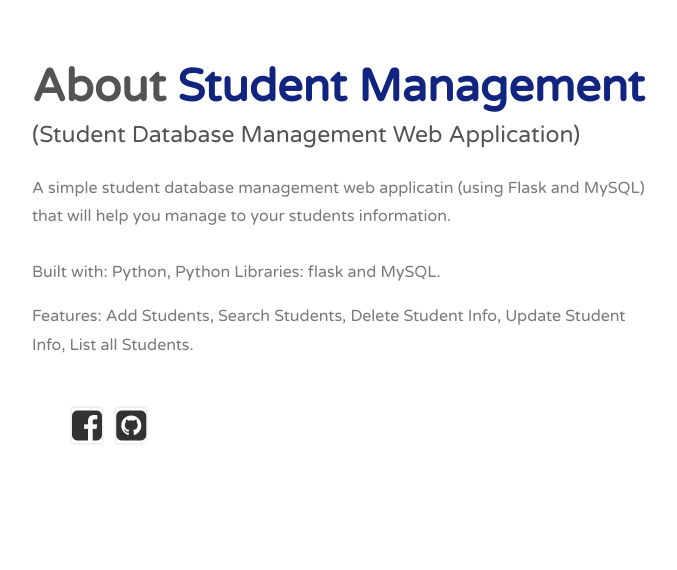
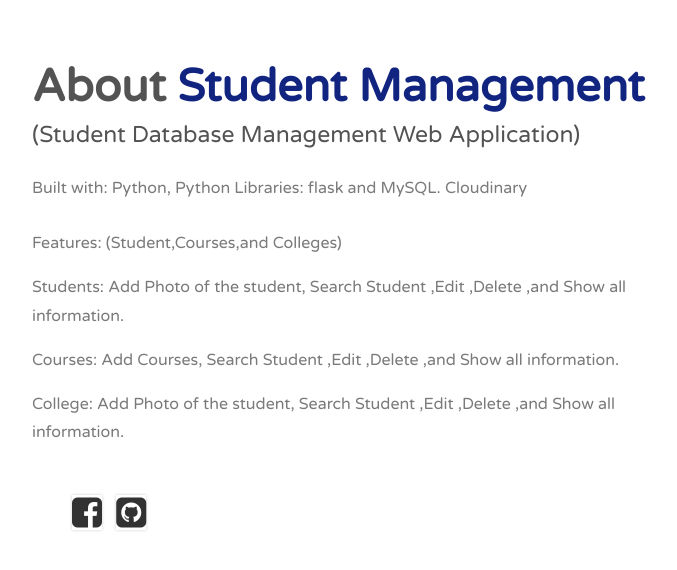
Before and after one commit to rossallyn/STUDENT-MANAGEMENT-SYSTEM-, a Flask app: page /about in a window 1280 px wide. Shown: the part 57-627 px from the top of the page, without its empty margins (68-745 px from the left). Run offline with Flask 2, Linux system fonts and the light colour scheme; some libraries are stand-ins or nearby versions.

Commit message:
Integrated Blueprint and Cloudinary

```diff
--- a/app/s_db.py
+++ b/app/s_db.py
@@ -37,13 +37,13 @@ def delete(id):
     mysql.commit()
 
 def edit(tuples):
-    cur.execute("UPDATE students SET id=%s, idno=%s, firstname=%s, lastname=%s, gender=%s, year=%s, course=%s, photo=%s where id=%s",tuples)
+    cur.execute("UPDATE students SET id=%s, idno=%s, firstname=%s, lastname=%s, gender=%s, year=%s, course=%s, photo=%s, where id=%s",tuples)
     mysql.commit()
 
 def addStudent(tuples):
     for i in tuples:
         print(i)
-    cur.execute("INSERT INTO students(idno, firstname, lastname, gender, year, course,photo) VALUES(%s, %s, %s, %s, %s, %s, %s)",tuples)
+    cur.execute("INSERT INTO students(idno, firstname, lastname, gender, year, course, photo) VALUES(%s, %s, %s, %s, %s, %s, %s)",tuples)
     mysql.commit()
 
 #College DB
--- a/app/templates/about.html
+++ b/app/templates/about.html
@@ -28,9 +28,12 @@
 					<div class="about-title clearfix">
                         <h1>About <span>Student Management</span></h1>
 							<h3>(Student Database Management Web Application)</h3>
-							<p class="about-paddingB">A simple student database management web applicatin (using Flask and MySQL) that will help you manage to your students information. </p>
-                            <p>Built with: Python, Python Libraries: flask and MySQL.</p>
-                            <p>Features: Add Students, Search Students, Delete Student Info, Update Student Info, List all Students.</p>
+							<p class="about-paddingB">Built with: Python, Python Libraries: flask and MySQL. Cloudinary  </p>
+                            <p>Features: (Student,Courses,and Colleges) </p>
+                            <p>Students: Add Photo of the student, Search Student ,Edit ,Delete ,and Show all information.</p>
+                            <p>Courses: Add Courses, Search Student ,Edit ,Delete ,and Show all information.</p>
+                            <p>College: Add Photo of the student, Search Student ,Edit ,Delete ,and Show all information.</p>
+                            </p>
 						<div class="about-icons">
                             <ul >
                             <li><a href="https://www.facebook.com/roosealyn"><i id="social-fb" class="fa fa-facebook-square fa-3x social"></i></a> </li>
--- a/app/templates/courses.html
+++ b/app/templates/courses.html
@@ -203,6 +203,7 @@ $(document).ready(function(){
    <thead>
 	<tr>
 	 <th>College Code</th>
+	 <th>College Name</th>
 	 <th>Course Code</th>
 	 <th>Course Name</th>
 	 <th>Action</th>
--- a/app/templates/dashboard.html
+++ b/app/templates/dashboard.html
@@ -377,7 +377,7 @@ $(document).ready(function(){
 	  <button type="button" class="close" data-dismiss="modal">&times;</button>
 	 </div>
 	 <div class="modal-body">
-	  <form action="{{url_for('student.add_student')}}" method="POST">
+	  <form action="{{url_for('student.add_student')}}" enctype="multipart/form-data" method="POST">
 	   <div class="form-group">
 		<label>ID No:</label>
 		<input type="text" class="form-control" name="idno">
--- a/app/webapp.py
+++ b/app/webapp.py
@@ -139,14 +139,14 @@ def edit_student():
        lastname = request.form['lastname']
        year = request.form['year']
        course = request.form.get('courses')
-       image = request.files["photo"]
+       image = request.files["image"]
        print(image)
 
        result = cloudinary.uploader.upload(image)
        photo = result.get("public_id")
        print(photo)
 
-       tuples=(Id,idno,firstname,lastname,gender,year,course,photo,Id)
+       tuples=(Id,idno,firstname,lastname,gender,year,course,Id)
        s_db.edit(tuples)
    return redirect(url_for('student.dashboard'))
 
@@ -163,12 +163,16 @@ def add_student():
    if request.method == 'POST':
        flash('Student Data Created', 'success')
        idno = request.form['idno']
+       photo = request.files.get('photo')
        firstname = request.form['firstname']
        lastname = request.form['lastname']
        gender = request.form['gender']
        year = request.form['year']
        course = request.form['courses']
-       tuples=(idno,firstname,lastname,gender,year,course)
+       result = cloudinary.uploader.upload(photo)
+       image = result.get("public_id")
+       print(photo)
+       tuples=(idno,firstname,lastname,gender,year,course,image)
        print(tuples)
        s_db.addStudent(tuples)
    return redirect(url_for('student.dashboard'))
```
